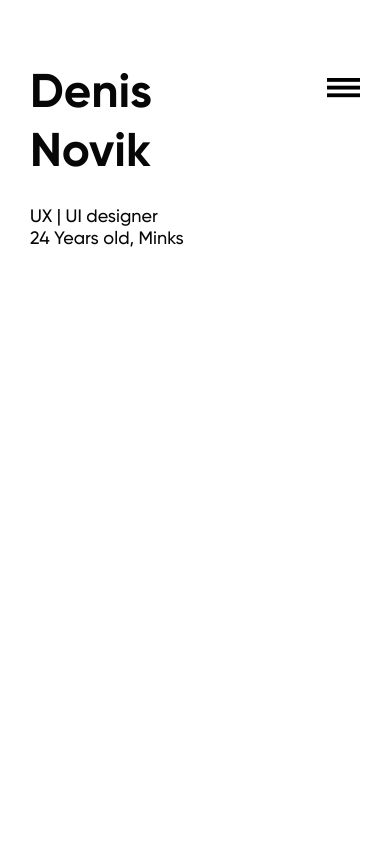
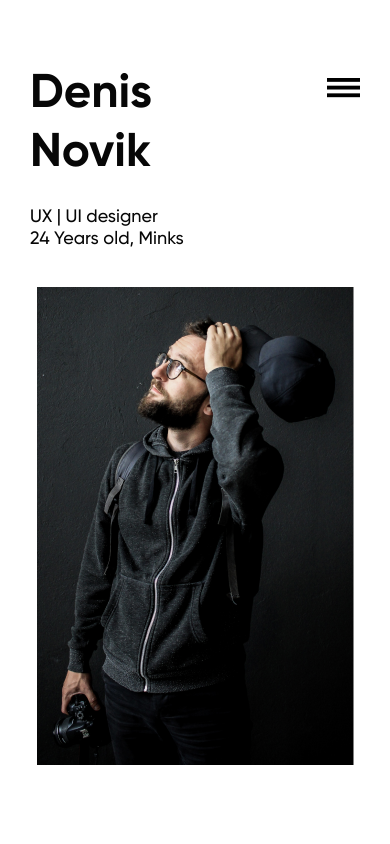
Before and after one commit to AndreyCrimea/bem-tut3, a plain HTML site: page index.html in a window 390 px wide. Shown: the top 844 px of the page. Drawn offline with Linux system fonts and the light colour scheme; files whose address does not match are found by name.

Commit message:
Update mobile.css

```diff
--- a/styles/mobile.css
+++ b/styles/mobile.css
@@ -23,7 +23,7 @@
   .portrait__img-wrapper {
     margin-top: 37px;
 
-    background-image: url("img/mobile/portrait__img.png");
+    background-image: url("../img/mobile/portrait__img.png");
     background-repeat: no-repeat;
     background-position: center center;
     background-size: contain;
```
